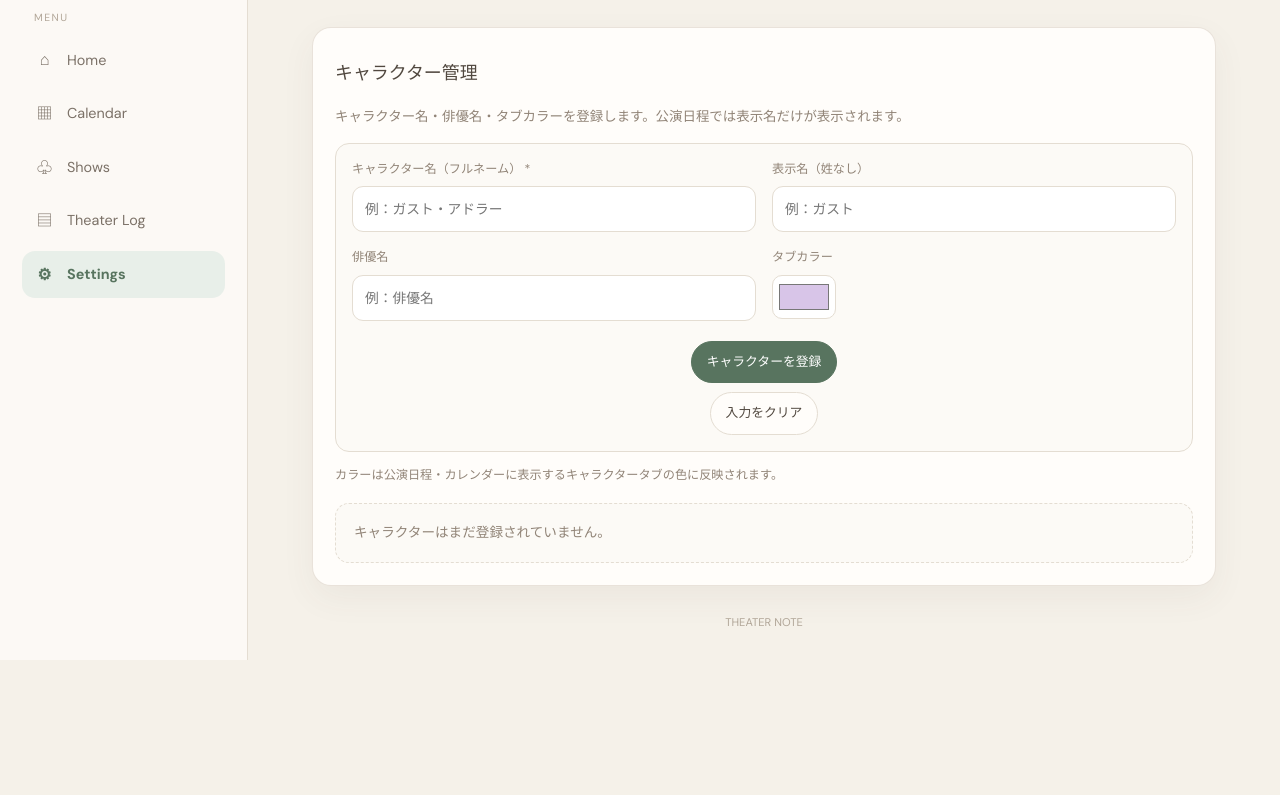
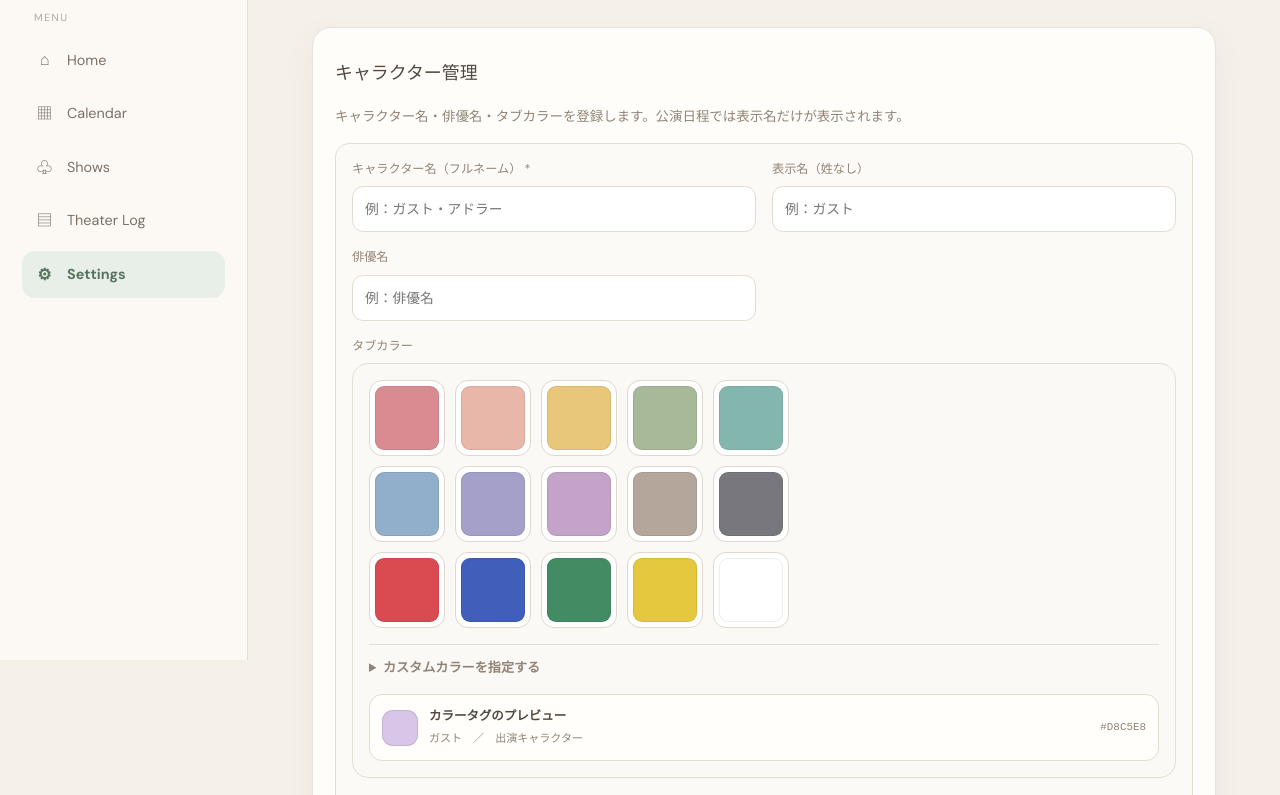
Before and after one commit to Qteramu/Theater_note, a plain HTML site: page pages/settings.html in a window 1280 px wide. Shown: the part 140-935 px from the top of the page. Before the commit the page ends 836 px from the top, so only its background shows below. Drawn offline with Linux system fonts and the light colour scheme.

Commit message:
Add files via upload

```diff
--- a/css/style.css
+++ b/css/style.css
@@ -337,3 +337,32 @@ button { font: inherit; }
  .character-admin-row .btn { margin-left:18px; }
  .character-form { padding:12px; }
 }
+
+
+/* Theater Note custom character color picker */
+.color-picker-panel { display:grid; gap:16px; padding:16px; border:1px solid var(--line); border-radius:16px; background:#fbf9f5; }
+.color-palette { display:grid; grid-template-columns:repeat(5,minmax(0,1fr)); gap:10px; max-width:420px; }
+.palette-swatch { display:grid; place-items:center; aspect-ratio:1; min-width:0; border:1px solid #ded8cf; border-radius:13px; background:#fff; padding:5px; cursor:pointer; transition:transform .15s,border-color .15s,box-shadow .15s; }
+.palette-swatch span { display:block; width:100%; height:100%; min-height:27px; border-radius:9px; background:var(--swatch); border:1px solid #00000012; }
+.palette-swatch.selected { border:2px solid #82758d; box-shadow:0 0 0 3px #82758d22; transform:translateY(-1px); }
+.custom-color-details { border-top:1px solid var(--line); padding-top:12px; }
+.custom-color-details summary { cursor:pointer; color:var(--muted); font-size:.82rem; font-weight:600; }
+.hex-color-field { display:flex; align-items:center; gap:12px; margin-top:12px; }
+.hex-color-field span { color:var(--muted); font-size:.78rem; white-space:nowrap; }
+.hex-color-field input { max-width:150px; font-family:ui-monospace,monospace; letter-spacing:.04em; text-transform:uppercase; }
+.character-color-preview { display:flex; align-items:center; gap:11px; padding:12px; border:1px solid var(--line); border-radius:13px; background:#fffefa; }
+.preview-color-dot { width:36px; height:36px; flex:0 0 36px; border-radius:11px; background:var(--preview-color,#A5A0C9); border:1px solid #00000018; }
+.character-color-preview div { display:grid; gap:3px; flex:1; min-width:0; }
+.character-color-preview strong { font-size:.78rem; }
+.character-color-preview small { color:var(--muted); font-size:.69rem; }
+.character-color-preview code { color:var(--muted); font-size:.68rem; }
+.character-admin-row .character-color-tab { border-radius:7px; }
+.character-admin-info strong { display:inline-flex; align-items:center; gap:7px; }
+.character-admin-info strong::before { content:""; width:9px; height:9px; border-radius:50%; background:var(--admin-color,transparent); }
+@media(max-width:520px) {
+ .color-picker-panel { padding:12px; }
+ .color-palette { gap:8px; }
+ .palette-swatch { border-radius:11px; }
+ .hex-color-field { align-items:flex-start; flex-direction:column; gap:6px; }
+ .character-color-preview { flex-wrap:wrap; }
+}
--- a/js/app.js
+++ b/js/app.js
@@ -220,9 +220,24 @@ function initCalendarPage(){
 function initSettingsPage(){
  const root=document.getElementById("characterManager");if(!root)return;
  let editingId="";
+ const palette=["#D98B91","#E9B7A9","#E8C77A","#A8B99A","#83B7AD","#91AFCB","#A5A0C9","#C3A3C8","#B4A69A","#77777D","#D94B50","#405FBA","#438B62","#E5C83E","#FFFFFF"];
+ const colorInput=document.getElementById("characterColor");
+ const paletteRoot=document.getElementById("characterPalette");
+ function setColor(value){
+  if(!/^#[0-9a-fA-F]{6}$/.test(value))return;
+  colorInput.value=value.toUpperCase();
+  document.getElementById("characterColorCode").textContent=value.toUpperCase();
+  document.querySelector(".preview-color-dot").style.background=value;
+  document.getElementById("characterColorPreview").style.setProperty("--preview-color",value);
+  paletteRoot.querySelectorAll("button").forEach(b=>{const active=b.dataset.color.toLowerCase()===value.toLowerCase();b.classList.toggle("selected",active);b.setAttribute("aria-pressed",active?"true":"false")});
+ }
+ paletteRoot.innerHTML=palette.map((c,i)=>`<button type="button" class="palette-swatch" data-color="${c}" aria-label="カラー ${i+1}" title="${c}" style="--swatch:${c}"><span></span></button>`).join("");
+ paletteRoot.querySelectorAll("button").forEach(b=>b.addEventListener("click",()=>setColor(b.dataset.color)));
+ colorInput.addEventListener("input",()=>{const v=colorInput.value.trim();if(/^#[0-9a-fA-F]{6}$/.test(v))setColor(v)});
+ colorInput.addEventListener("blur",()=>{if(!/^#[0-9a-fA-F]{6}$/.test(colorInput.value.trim()))colorInput.value=document.getElementById("characterColorCode").textContent});
  function render(){
   const chars=loadCharacters();
-  root.innerHTML=`<div class="character-admin-list">${chars.length?chars.map(c=>`<div class="character-admin-row"><span class="character-color-tab" style="background:${esc(characterColor(c))}"></span><div class="character-admin-info"><strong>${esc(characterLabel(c))}</strong><span>${esc(c.name)}${c.actorName?" ／ "+esc(c.actorName):" ／ 俳優名未登録"}</span></div><button class="btn character-edit" data-id="${esc(c.id)}">編集</button><button class="btn character-delete" data-id="${esc(c.id)}">削除</button></div>`).join(""):'<div class="placeholder-note">キャラクターはまだ登録されていません。</div>'}</div>`;
+  root.innerHTML=`<div class="character-admin-list">${chars.length?chars.map(c=>`<div class="character-admin-row"><span class="character-color-tab" style="background:${esc(characterColor(c))}"></span><div class="character-admin-info" style="--admin-color:${esc(characterColor(c))}"><strong>${esc(characterLabel(c))}</strong><span>${esc(c.name)}${c.actorName?" ／ "+esc(c.actorName):" ／ 俳優名未登録"}</span></div><button class="btn character-edit" data-id="${esc(c.id)}">編集</button><button class="btn character-delete" data-id="${esc(c.id)}">削除</button></div>`).join(""):'<div class="placeholder-note">キャラクターはまだ登録されていません。</div>'}</div>`;
   root.querySelectorAll(".character-edit").forEach(b=>b.addEventListener("click",()=>{const c=chars.find(x=>x.id===b.dataset.id);if(c)fill(c)}));
   root.querySelectorAll(".character-delete").forEach(b=>b.addEventListener("click",()=>{const c=chars.find(x=>x.id===b.dataset.id);if(!c)return;if(!confirm(`「${characterLabel(c)}」を削除しますか？公演日程の選択からも外れます。`))return;saveCharacters(loadCharacters().filter(x=>x.id!==c.id));savePerformances(loadPerformances().map(p=>({...p,dates:p.dates.map(d=>({...d,characterIds:(d.characterIds||[]).filter(x=>x!==c.id),guestCharacterIds:(d.guestCharacterIds||[]).filter(x=>x!==c.id)}))})));render()}));
  }
@@ -231,7 +246,7 @@ function initSettingsPage(){
   document.getElementById("characterName").value=c?.name||"";
   document.getElementById("characterDisplayName").value=c?.displayName||"";
   document.getElementById("actorName").value=c?.actorName||"";
-  document.getElementById("characterColor").value=characterColor(c||{});
+  setColor(characterColor(c||{}));
   document.getElementById("saveCharacter").textContent=c?"変更を保存":"キャラクターを登録";
  }
  document.getElementById("characterForm").addEventListener("submit",e=>{e.preventDefault();
--- a/pages/settings.html
+++ b/pages/settings.html
@@ -10,7 +10,14 @@
 <label class="field"><span>キャラクター名（フルネーム） *</span><input id="characterName" required maxlength="80" placeholder="例：ガスト・アドラー"></label>
 <label class="field"><span>表示名（姓なし）</span><input id="characterDisplayName" maxlength="40" placeholder="例：ガスト"></label>
 <label class="field"><span>俳優名</span><input id="actorName" maxlength="80" placeholder="例：俳優名"></label>
-<label class="field"><span>タブカラー</span><input id="characterColor" type="color" value="#D8C5E8"></label>
+<div class="field full"><span>タブカラー</span>
+<div class="color-picker-panel">
+ <div class="color-palette" id="characterPalette" aria-label="カラーを選択"></div>
+ <details class="custom-color-details"><summary>カスタムカラーを指定する</summary>
+  <label class="hex-color-field"><span>カラーコード</span><input id="characterColor" type="text" value="#A5A0C9" maxlength="7" placeholder="#A5A0C9" inputmode="text"></label>
+ </details>
+ <div class="character-color-preview" id="characterColorPreview"><span class="preview-color-dot"></span><div><strong>カラータグのプレビュー</strong><small>ガスト　／　出演キャラクター</small></div><code id="characterColorCode">#A5A0C9</code></div>
+</div></div>
 <div class="field full form-actions"><button class="btn btn-primary" id="saveCharacter" type="submit">キャラクターを登録</button><button class="btn" id="resetCharacter" type="button">入力をクリア</button></div>
 </form><div class="character-preview-note">カラーは公演日程・カレンダーに表示するキャラクタータブの色に反映されます。</div>
 <div id="characterManager" class="character-manager-list"></div></section>
```
